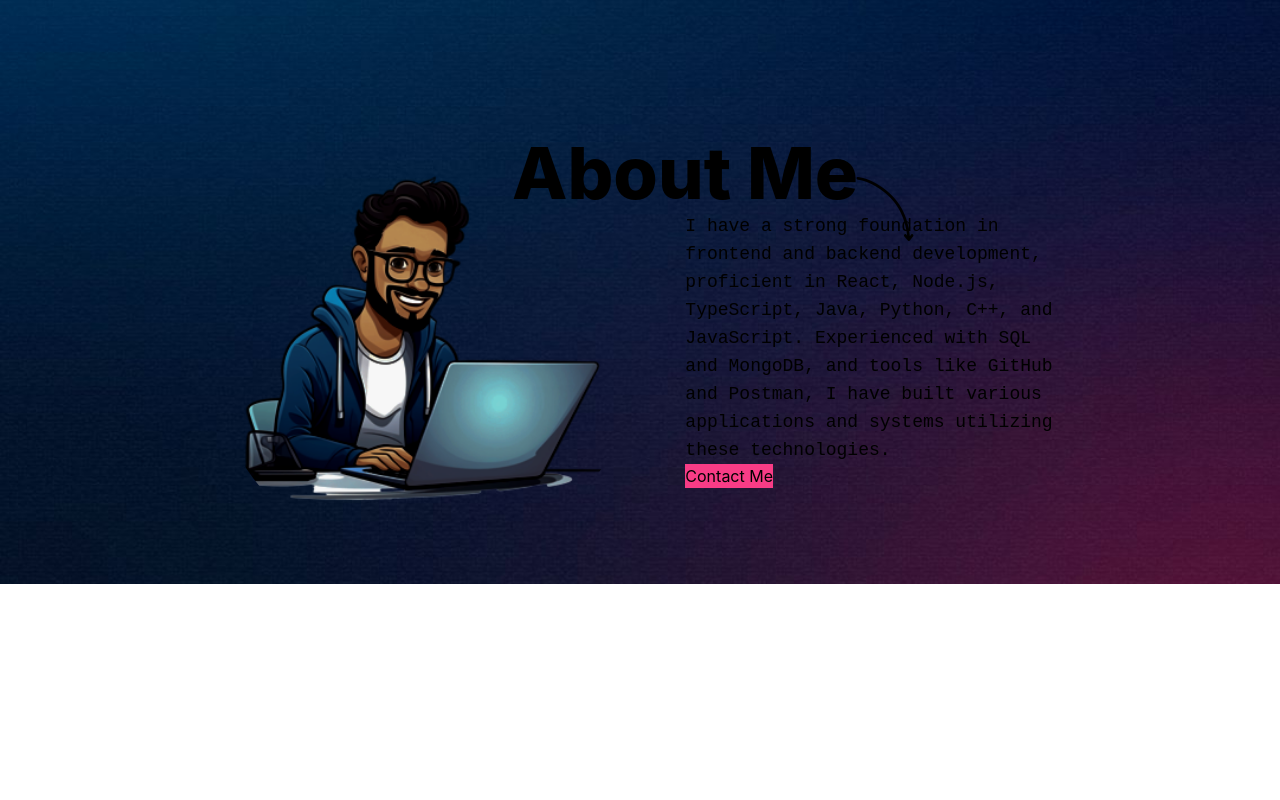
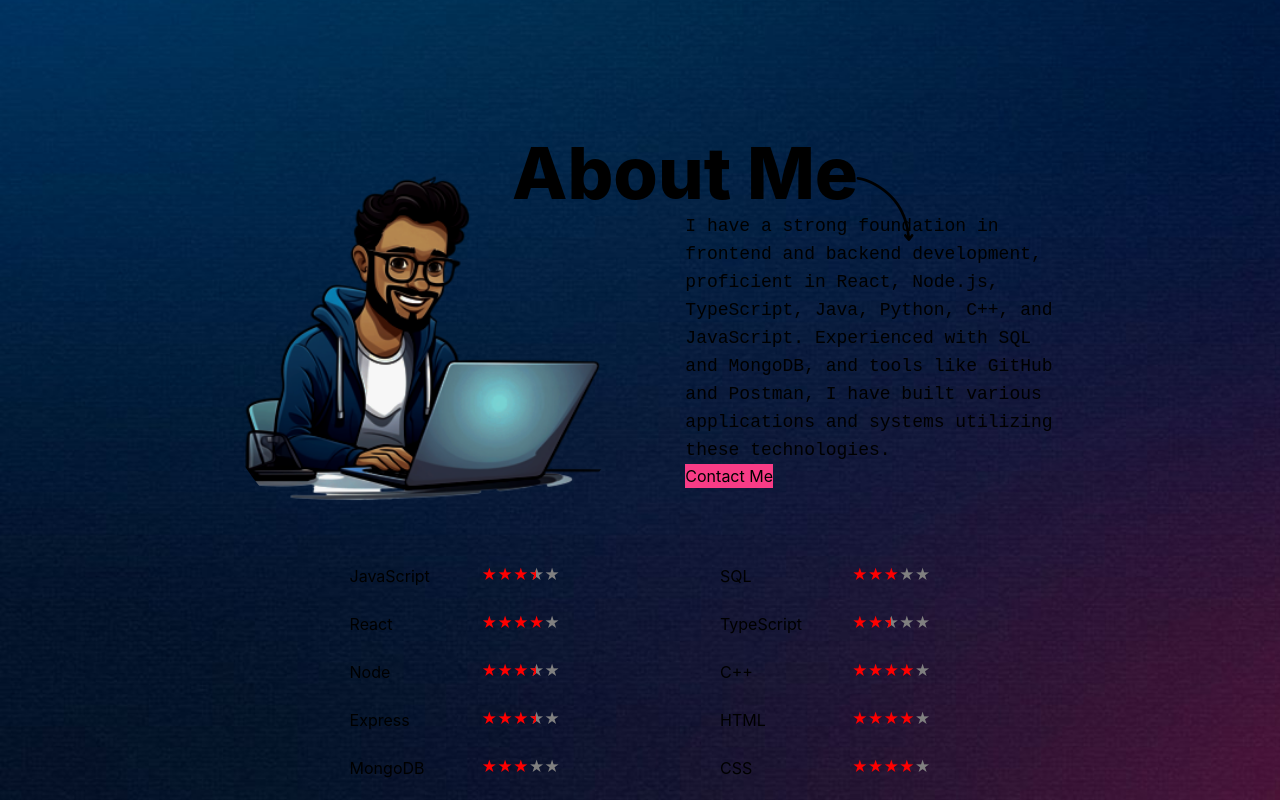
Before and after one commit to dk5488/NewPortfolio, a React (Create React App) app: page / in a window 1280 px wide. Shown: the part 634-1434 px from the top of the page. Before the commit the page ends 1218 px from the top, so only its background shows below. Built offline with nearby package versions, Linux system fonts and the light colour scheme; no server answers.

Commit message:
Completed backend and started skills section by animating skill level

```diff
--- a/package.json
+++ b/package.json
@@ -17,6 +17,7 @@
     "react-hook-form": "^7.52.0",
     "react-router-dom": "^6.23.1",
     "react-scripts": "5.0.1",
+    "react-stars": "^2.2.5",
     "react-type-animation": "^3.2.0",
     "vite": "^5.2.12",
     "web-vitals": "^2.1.4"
--- /dev/null
+++ b/src/components/AnimatedStars.jsx
@@ -0,0 +1,39 @@
+import React, { useState, useEffect } from 'react';
+import ReactStars from 'react-stars';
+
+const AnimatedStars = ({ skillLevel }) => {
+  const [currentLevel, setCurrentLevel] = useState(0);
+
+  useEffect(() => {
+    const animationSteps = 20;
+    const stepDuration = 20;
+
+
+    const stepIncrement = skillLevel / animationSteps;
+
+    let currentStep = 0;
+    const interval = setInterval(() => {
+      currentStep++;
+      setCurrentLevel(currentStep * stepIncrement);
+
+      if (currentStep >= animationSteps) {
+        clearInterval(interval);
+        setCurrentLevel(skillLevel);
+      }
+    }, stepDuration);
+
+    return () => clearInterval(interval);
+  }, [skillLevel]);
+
+  return (
+    <ReactStars
+      count={5}
+      color1="gray"
+      color2="red"
+      edit={false}
+      value={currentLevel}
+    />
+  );
+};
+
+export default AnimatedStars;
--- a/src/components/ContactUsForm.jsx
+++ b/src/components/ContactUsForm.jsx
@@ -8,7 +8,7 @@ function ContactForm() {
     console.log(e);
     e.preventDefault();
     try {
-      await axiosInstance.post('/contact',e);
+      await axiosInstance.post('/contact',e.target);
       alert("Query Submitted successfully")
     } catch (error) {
       console.log("Message not send",error);
--- a/src/components/Landing.jsx
+++ b/src/components/Landing.jsx
@@ -7,9 +7,12 @@ import js from "../assets/js.png";
 import react1 from "../assets/react.png";
 import html1 from "../assets/html.png";
 import dev from "../assets/new_dev.png";
-import ContactUsForm from "../components/ContactUsForm"
-import arrow from "../assets/rotated_arrow.png"
-
+import ContactUsForm from "../components/ContactUsForm";
+import arrow from "../assets/rotated_arrow.png";
+import { skills1 as skill1 } from "../data/skillList1.js";
+import {skills2 as skill2} from "../data/skillList2.js";
+import ReactStars from "react-stars";
+import AnimatedStars from "./AnimatedStars.jsx";
 
 function Landing() {
   const [renderNumber, setRenderNumber] = useState(1);
@@ -17,12 +20,11 @@ function Landing() {
   const [isFormVisible, setFormVisible] = useState(false);
   const formRef = useRef();
 
-
   function handleClick() {
     setFormVisible(true);
   }
 
-  function handleSubmitClick(){
+  function handleSubmitClick() {
     setFormVisible(false);
   }
 
@@ -221,14 +223,46 @@ function Landing() {
             <button className=" bg-cerise-red-500" onClick={handleClick}>
               Contact Me
             </button>
-            {
-              isFormVisible && (
-                <div className=" absolute flex-col top-0 w-1/4 -translate-x-52" ref={formRef}>
-                   <ContactUsForm handleSubmitClick={handleSubmitClick}/>
-                </div>
-              )
-            }
+            {isFormVisible && (
+              <div
+                className=" absolute flex-col top-0 w-1/4 -translate-x-52"
+                ref={formRef}
+              >
+                <ContactUsForm handleSubmitClick={handleSubmitClick} />
+              </div>
+            )}
           </div>
+        </div>
+      </div>
+
+      {/* Skills Section */}
+      <div className=" flex flex-row items-center justify-center gap-40">
+        {/*Left List */}
+        <div className="flex flex-col gap-6">
+          {skill1.map((skill, index) => {
+            const skillName = Object.keys(skill)[0];
+            const skillLevel = skill[skillName];
+            return (
+              <div className="flex flex-row gap-9" key={index}>
+                <div className=" w-24">{skillName}</div>
+                <AnimatedStars skillLevel={skillLevel} />
+              </div>
+            );
+          })}
+        </div>
+
+        {/*Right List */}
+        <div className=" flex flex-col gap-6">
+          {skill2.map((skill, index) => {
+            const skillName = Object.keys(skill)[0];
+            const skillLevel = skill[skillName];
+            return (
+              <div className="flex flex-row gap-9" key={index}>
+                <div className=" w-24">{skillName}</div>
+                <AnimatedStars skillLevel={skillLevel} />
+              </div>
+            );
+          })}
         </div>
       </div>
     </div>
--- /dev/null
+++ b/src/data/skillList1.js
@@ -0,0 +1,8 @@
+const skill1 = [
+  { JavaScript: 3.5 },
+  { React: 4 },
+  { Node: 3.5 },
+  { Express: 3.5 },
+  { MongoDB: 3 },
+];
+export const skills1 = skill1;
--- /dev/null
+++ b/src/data/skillList2.js
@@ -0,0 +1,9 @@
+const skill2 = [
+  { SQL: 3 },
+  { TypeScript: 2.5 },
+  { "C++": 4 },
+  { HTML: 4 },
+  { CSS: 4 },
+];
+
+export const skills2 = skill2;
```
Also changed, not shown: 1 other file (tests, documents, lock files or other folders).
